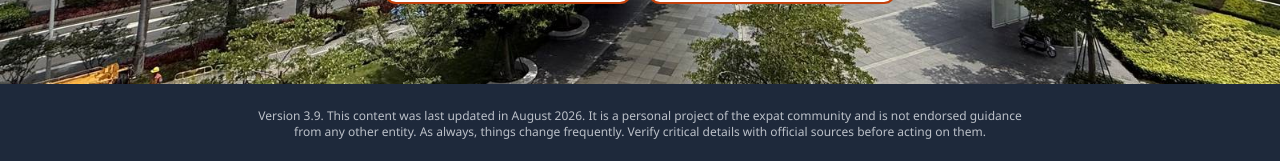
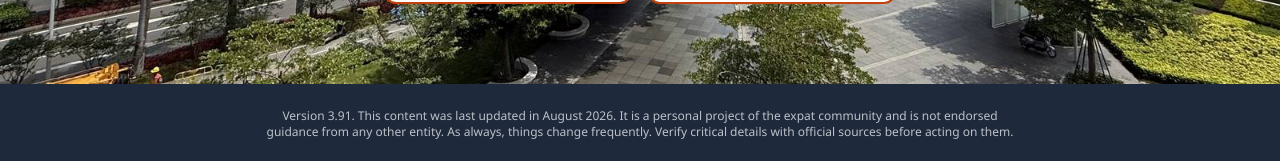
Before and after one commit to livinginshenzhen/guide, a Jekyll site: the page built from index.html, in a window 1280 px wide and 900 px high, scrolled down 751 px. Shown: the part 736-897 px from the top of the window. Built offline with Jekyll 4.4.1, drawn with Linux system fonts in a browser that asks for light colours; some web fonts are replaced.

Commit message:
Update HKG bus bays photo (v3.91)

```diff
--- a/_layouts/default.html
+++ b/_layouts/default.html
@@ -81,7 +81,7 @@
 <!-- FOOTER -->
 <footer class="bg-brand text-white mt-12 py-6" style="background-color:#1e293b;">
   <div class="max-w-4xl mx-auto px-4 text-center">
-    <p class="text-blue-300 text-xs">Version 3.9. This content was last updated in August 2026. It is a personal project of the expat community and is not endorsed guidance from any other entity. As always, things change frequently. Verify critical details with official sources before acting on them.</p>
+    <p class="text-blue-300 text-xs">Version 3.91. This content was last updated in August 2026. It is a personal project of the expat community and is not endorsed guidance from any other entity. As always, things change frequently. Verify critical details with official sources before acting on them.</p>
   </div>
 </footer>
 
```
Also changed, not shown: assets/hkia-ctg-bus-bays.jpg.
